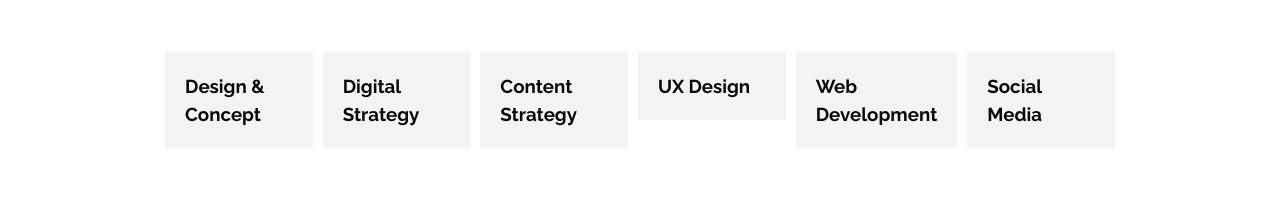
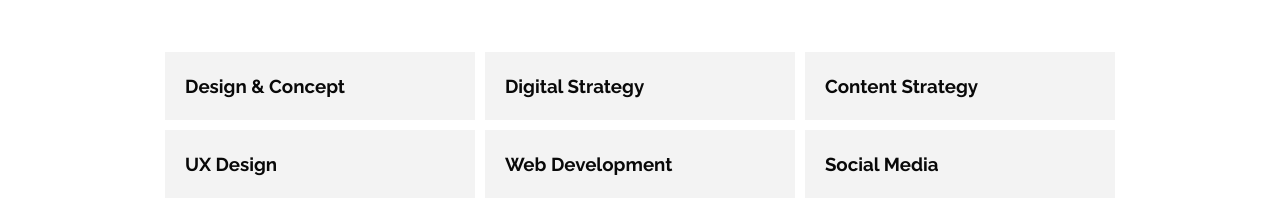
Before and after one commit to Paulodeb/alx_html_css, a plain HTML site: page flexbox/3-index.html in a window 1280 px wide. Shown: the part 581-800 px from the top of the page. Drawn offline with nearby package versions, Linux system fonts and the light colour scheme.

Commit message:
My first commit

```diff
--- a/flexbox/3-styles.css
+++ b/flexbox/3-styles.css
@@ -375,10 +375,10 @@
   flex-direction: row-reverse;
   }
 
-  /* Section SERVICES ============================= */
-  .section-services > .row{
-    flex-wrap: wrap;
-  }
+   /* Section SERVICES ============================= */
+    .section-services .row {
+      flex-wrap: wrap;
+      }
 
   /*** 4. CARD ***/
 
```
